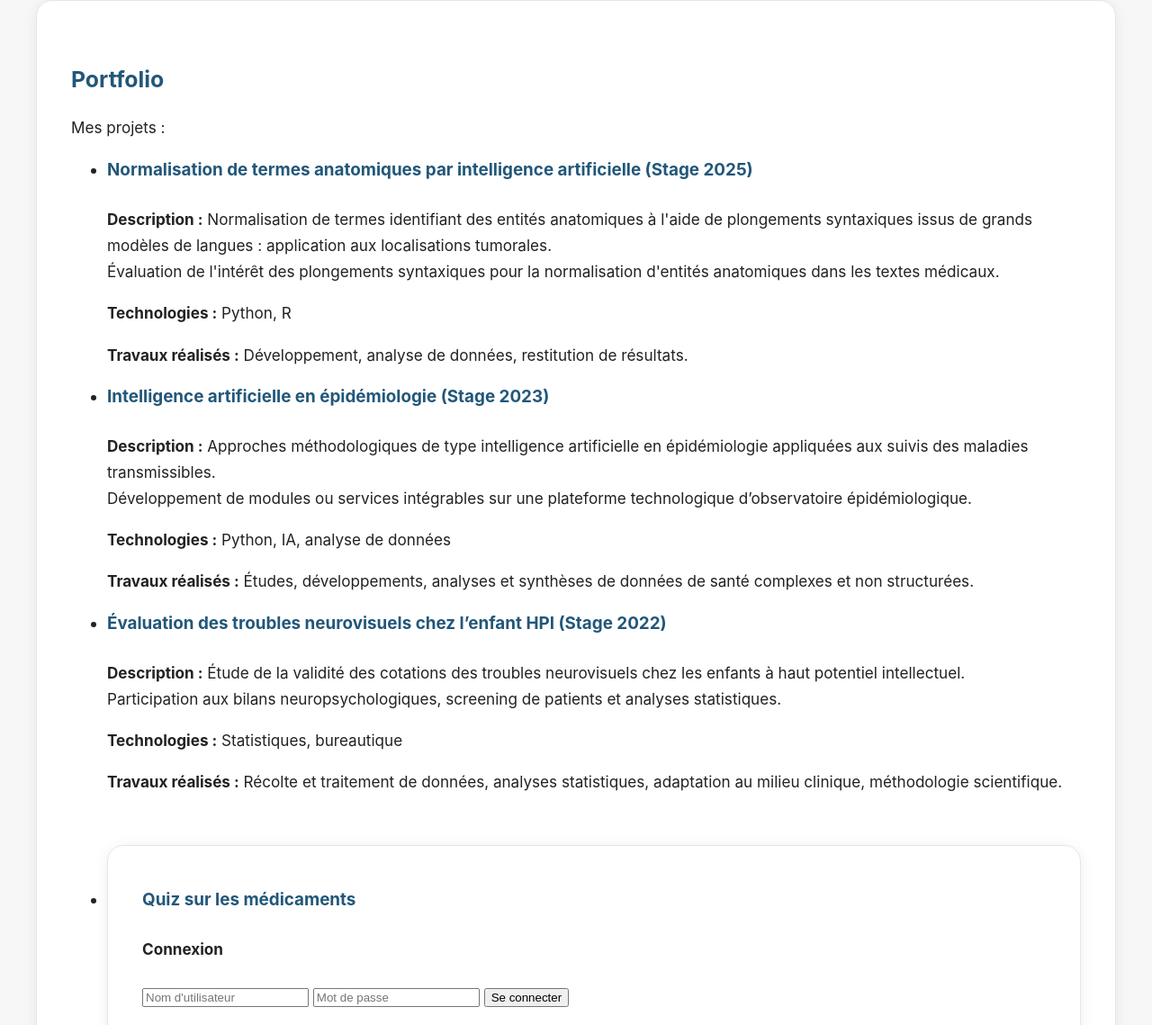
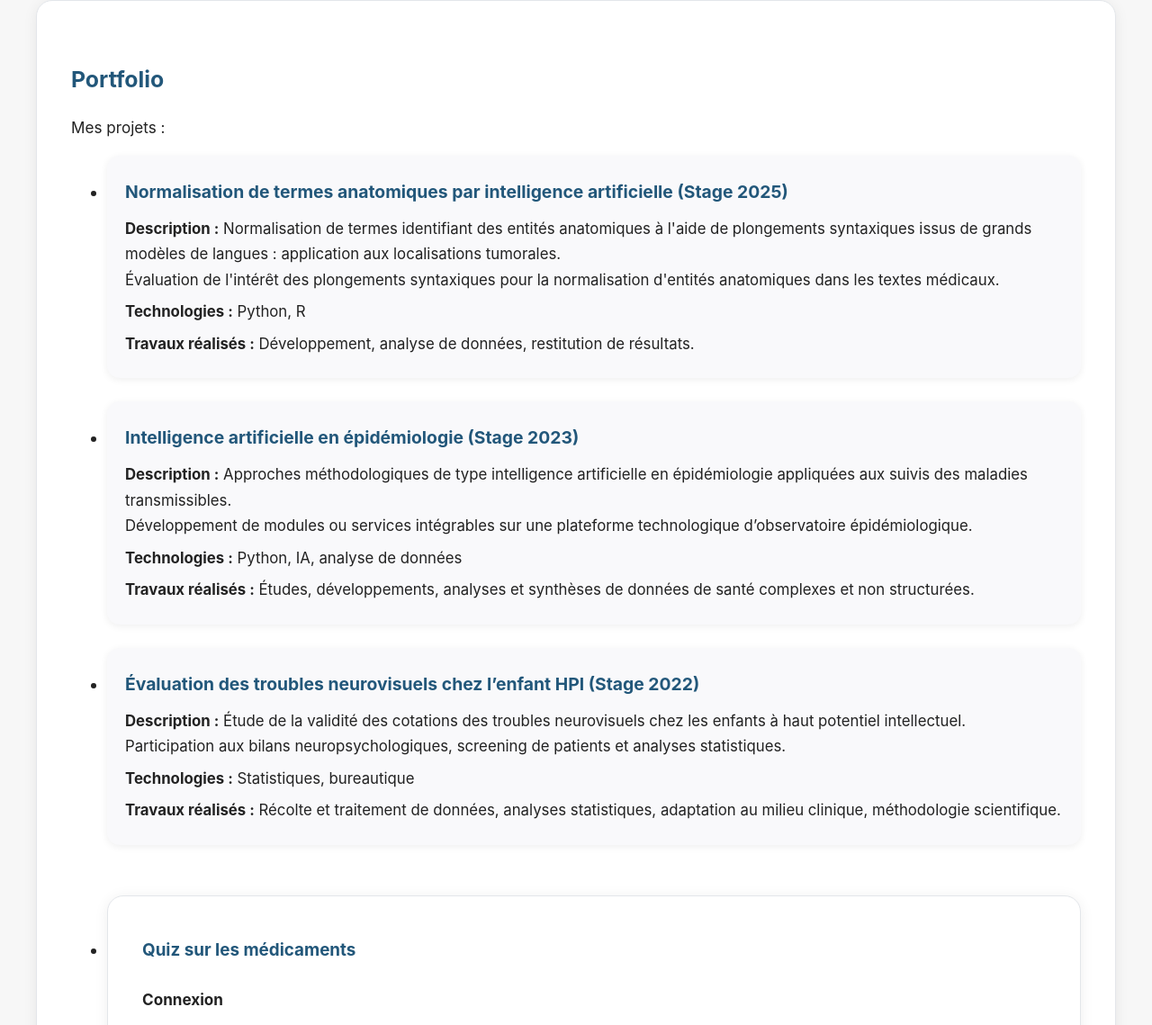
Before and after one commit to ValentinMartine/portfolio, a plain HTML site: page index.html in a window 1280 px wide. Shown: the part 1009-2148 px from the top of the page at 90% size. Drawn offline with Linux system fonts and the light colour scheme.

Commit message:
Update style.css

```diff
--- a/css/style.css
+++ b/css/style.css
@@ -87,6 +87,25 @@ section {
 }
 section + section {
   margin-top: 72px;
+}
+
+/* ---- PROJET ---- */
+.projet {
+  background: #f9f9fb;
+  border-radius: 14px;
+  box-shadow: 0 2px 8px #0001;
+  padding: 24px 20px 17px 20px;
+  margin-bottom: 26px;
+}
+.projet h3 {
+  margin-top: 0;
+  margin-bottom: 10px;
+  color: #22577a;
+  font-size: 1.13em;
+}
+.projet p {
+  margin: 6px 0 7px 0;
+  font-size: 0.98em;
 }
 
 /* ---- EXPÉRIENCE & FORMATION ---- */
```
